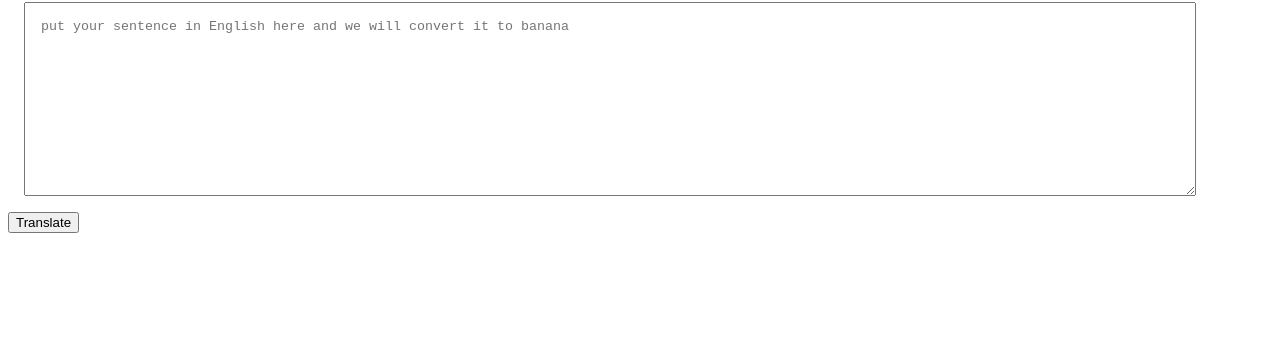
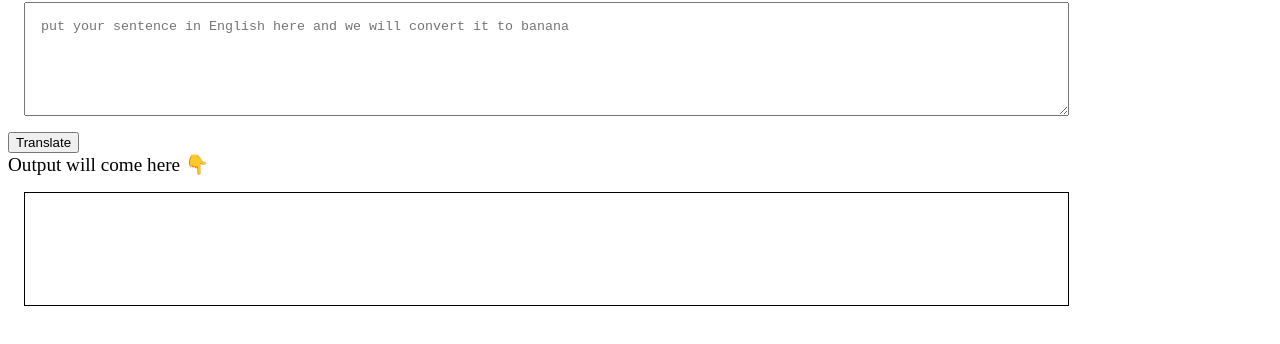
Before and after one commit to faheemk23/banana-speak, a plain HTML site: page index.html in a window 1280 px wide. Shown: the part 78-422 px from the top of the page. Drawn offline with Linux system fonts and the light colour scheme.

Commit message:
feat: input-output processing

```diff
--- a/app.js
+++ b/app.js
@@ -1,9 +1,9 @@
 var btnTranslate=document.querySelector("#btn-translate");
 var txtInput=document.querySelector("#txt-input");
+var outputDiv=document.querySelector("#output");
 
 function clickHandler() {
-    console.log("clicked");
-    console.log("input", txtInput.value);
+    outputDiv.innerText="banana: " + txtInput.value;
 }
 
 btnTranslate.addEventListener("click", clickHandler)
--- a/index.html
+++ b/index.html
@@ -8,8 +8,16 @@
     <style>
         textarea {
             display: block;
-            width: 90%;
-            height: 20vh;
+            width: 80%;
+            height: 10vh;
+            margin: 1rem;
+            padding: 1rem;
+        }
+
+        #output {
+            border: 1px solid black;
+            height: 10vh;
+            width: 80%;
             margin: 1rem;
             padding: 1rem;
         }
@@ -17,8 +25,15 @@
 </head>
 <body>
     <h1> talk banana to me!</h1>
+
     <textarea id="txt-input" placeholder="put your sentence in English here and we will convert it to banana"></textarea>
+
     <button id="btn-translate">Translate</button>
+
+    <div style="font-size: larger;">Output will come here 👇</div>
+
+    <div id="output"></div>
+
     <script src="app.js" type="text/javascript">
     </script>
 </body>
```
